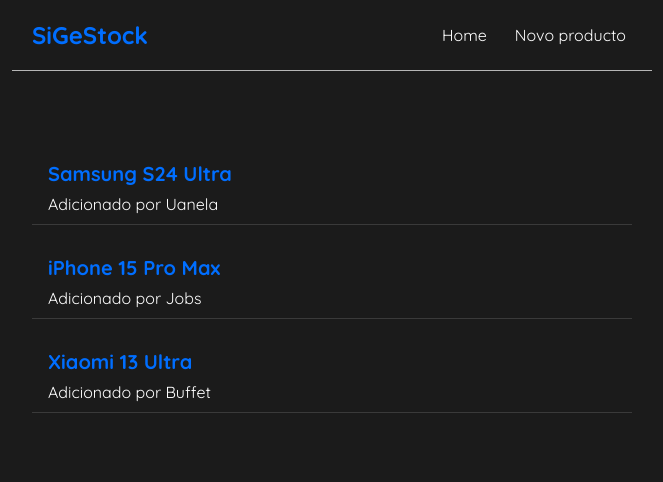
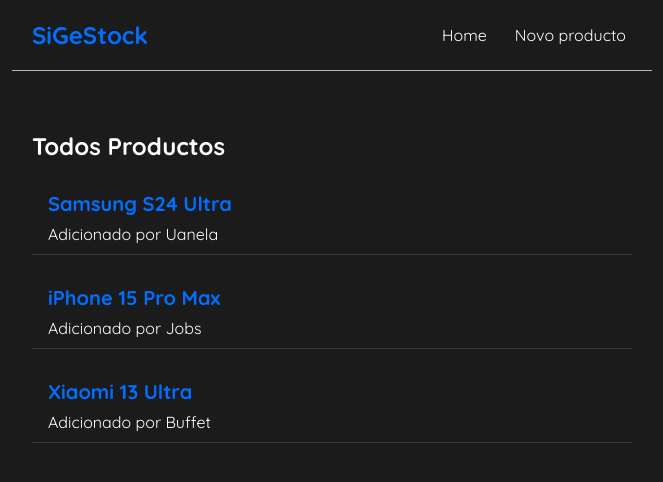
Before and after one commit to Uanela/curso-completo-de-react-para-iniciantes-gratuito, a React (Create React App) app: page / in a window 1280 px wide. Shown: the top 482 px of the page, without its empty margins (308-971 px from the left). Built offline with nearby package versions, Linux system fonts and the light colour scheme.

Commit message:
first commit

```diff
--- a/src/components/Home.js
+++ b/src/components/Home.js
@@ -1,4 +1,5 @@
 import { useState } from "react";
+import ProductsList from "./ProductsList";
 
 export default function Home() {
   const [products, setProducts] = useState([
@@ -24,12 +25,7 @@
 
   return (
     <div className="home">
-      {products.map((produtct) => (
-        <div className="product-preview" key={produtct.id}>
-          <h2>{produtct.name}</h2>
-          <p>Adicionado por {produtct.worker}</p>
-        </div>
-      ))}
+      <ProductsList products={products} title="Todos Productos" />
     </div>
   );
 }
--- /dev/null
+++ b/src/components/ProductsList.js
@@ -0,0 +1,15 @@
+import React from "react";
+
+export default function ProductsList({ products, title }) {
+  return (
+    <div className="products-list">
+      <h2>{title}</h2>
+      {products.map((produtct) => (
+        <div className="product-preview" key={produtct.id}>
+          <h2>{produtct.name}</h2>
+          <p>Adicionado por {produtct.worker}</p>
+        </div>
+      ))}
+    </div>
+  );
+}
```
